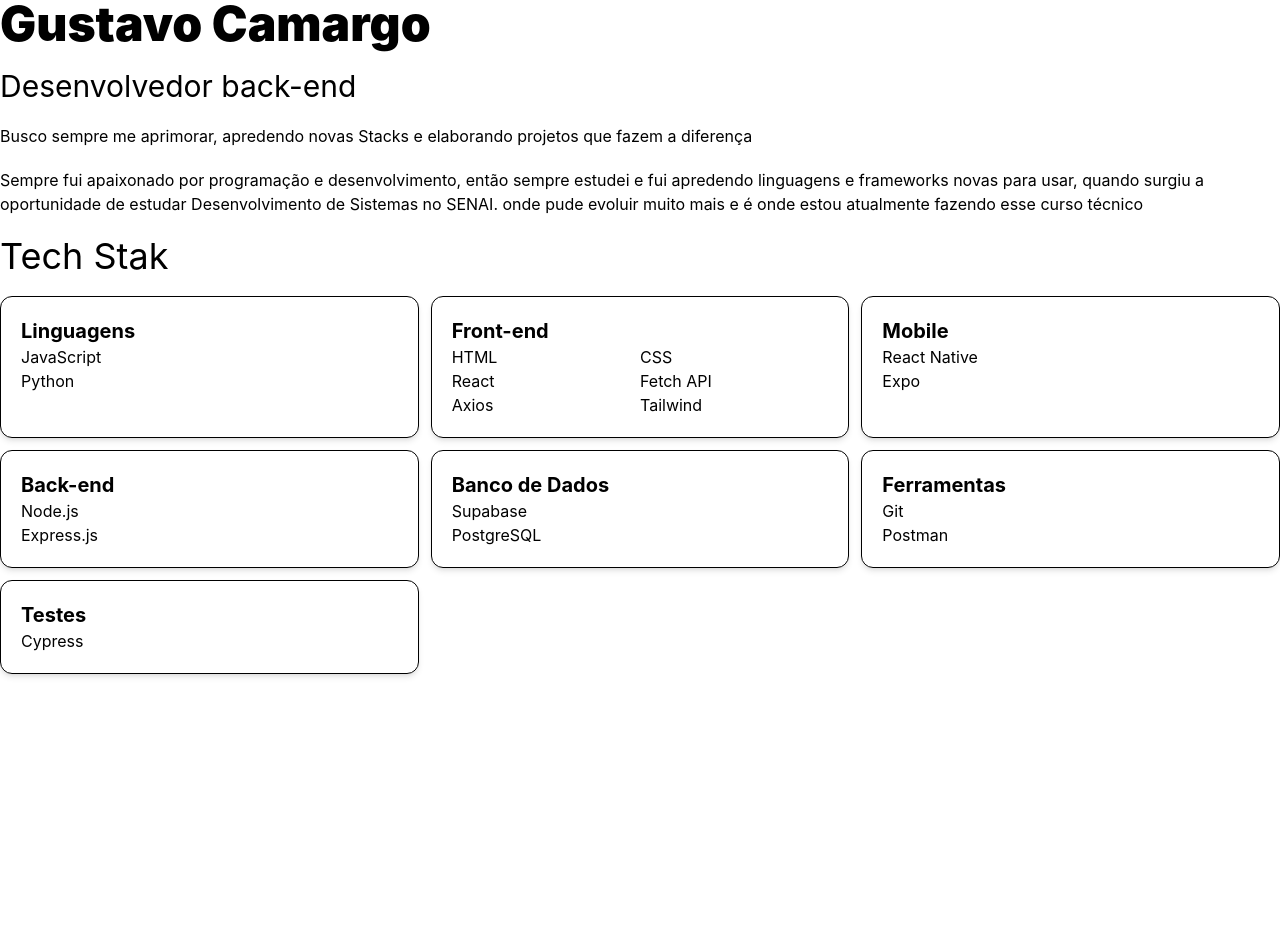
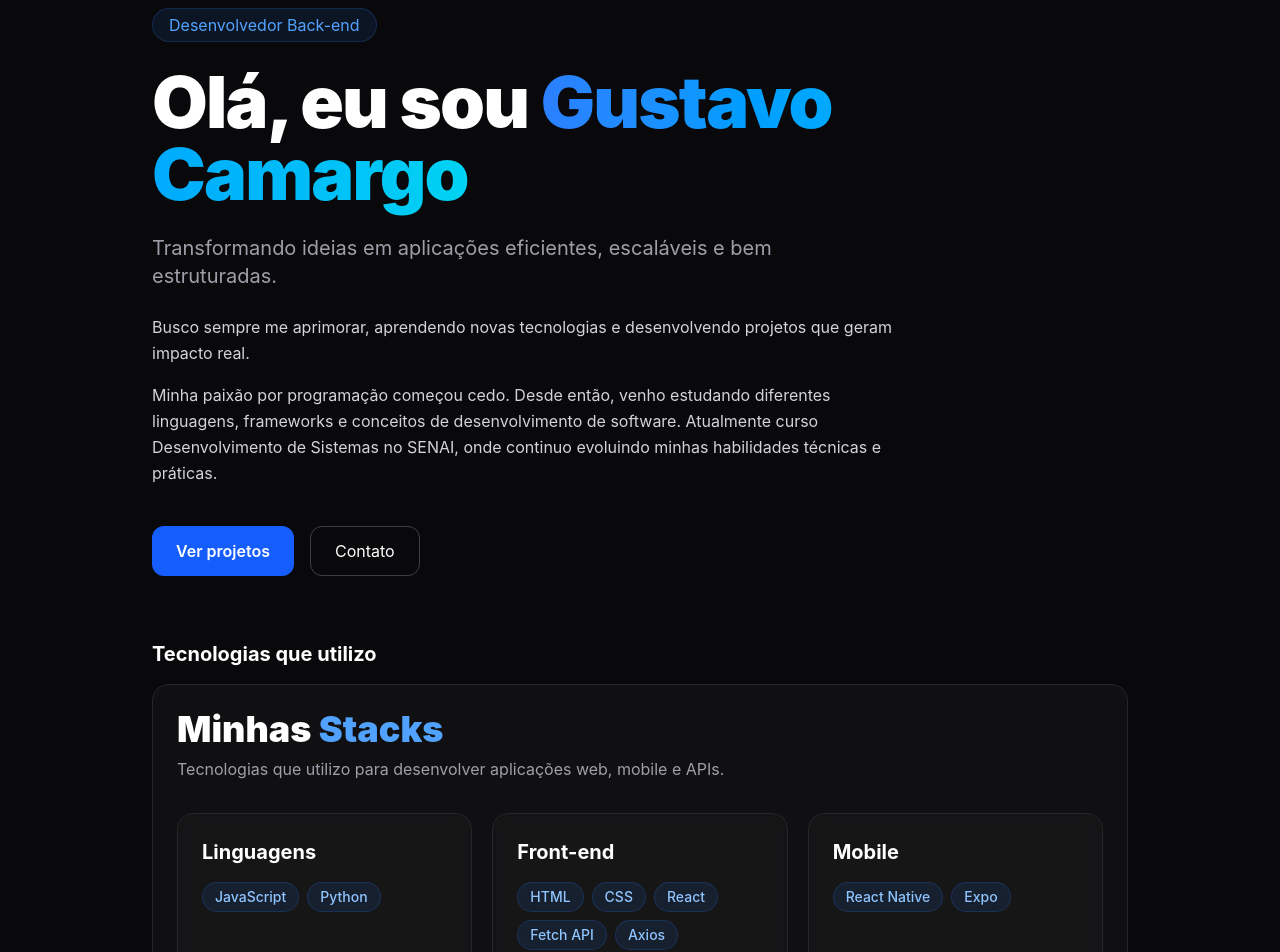
Before and after one commit to GustavoCamargo0/portifolio, a React (Vite) app: page / in a window 1280 px wide. Shown: the top 952 px of the page. Before the commit the page ends 800 px from the top, so only its background shows below. Built offline with nearby package versions, Linux system fonts and the light colour scheme.

Commit message:
estilização das paginas, pagina de projetos e projeto individual e pagina contato feita parcialmente

```diff
--- a/package.json
+++ b/package.json
@@ -13,6 +13,7 @@
     "@tailwindcss/vite": "^4.3.0",
     "react": "^19.2.6",
     "react-dom": "^19.2.6",
+    "react-icons": "^5.6.0",
     "react-router-dom": "^7.15.1",
     "tailwindcss": "^4.3.0"
   },
--- a/src/components/CardProjeto.jsx
+++ b/src/components/CardProjeto.jsx
@@ -1,15 +1,85 @@
+import { useNavigate } from "react-router-dom";
+
 export default function CardProjeto({ projeto }) {
-    return (
-        <>
-            <img src={projeto.img} />
+  const navigate = useNavigate();
 
-            <h1>{projeto.nome}</h1>
+  return (
+    <button
+      onClick={() => navigate(`/individualpro/${projeto.id}`)}
+      className="
+        group
+        w-full
+        overflow-hidden
+        rounded-2xl
+        border
+        border-zinc-200
+        bg-white
+        shadow-md
+        transition-all
+        duration-300
+        hover:-translate-y-2
+        hover:shadow-xl
+        hover:border-blue-500
+        text-left
+      "
+    >
+      <div className="overflow-hidden">
+        <img
+          src={projeto.img}
+          alt={projeto.nome}
+          className="
+            w-full
+            h-56
+            object-cover
+            transition-transform
+            duration-500
+            group-hover:scale-105
+          "
+        />
+      </div>
 
-            <p>{projeto.descrição}</p>
+      <div className="p-6 space-y-4">
+        <h2
+          className="
+            text-2xl
+            font-bold
+            text-zinc-900
+            group-hover:text-blue-600
+            transition-colors
+          "
+        >
+          {projeto.nome}
+        </h2>
 
-            {projeto.techs.map((tech, i) => (
-                <span key={i}>{tech}</span>
-            ))}
-        </>
-    )
+        <p className="text-zinc-600 line-clamp-3">
+          {projeto.descricao}
+        </p>
+
+        <div className="flex flex-wrap gap-2">
+          {projeto.techs.map((tech, i) => (
+            <span
+              key={i}
+              className="
+                px-3
+                py-1
+                rounded-full
+                text-sm
+                font-medium
+                bg-blue-100
+                text-blue-700
+              "
+            >
+              {tech}
+            </span>
+          ))}
+        </div>
+
+        <div className="pt-2 border-t border-zinc-100">
+          <span className="text-sm font-semibold text-blue-600">
+            Ver detalhes →
+          </span>
+        </div>
+      </div>
+    </button>
+  );
 }
--- a/src/components/ListaProjetos.jsx
+++ b/src/components/ListaProjetos.jsx
@@ -1,22 +1,37 @@
-import CardProjeto from "./CardProjeto"
+import CardProjeto from "./CardProjeto";
+import projetos from "../data/projetos";
 
-export default function ListaProjetos(){
+export default function ListaProjetos() {
+  return (
+    <section
+      id="projetos"
+      className="bg-zinc-950 text-white py-24"
+    >
+      <div className="max-w-7xl mx-auto px-6">
+        <div className="mb-12">
+          <span className="text-blue-400 font-semibold tracking-wider">
+            PORTFÓLIO
+          </span>
 
-    const projetos = [
-      {
-    id: 1,
-    name: "Sistema de Clientes",
-    description: "CRUD completo com Node e React",
-    image: "/img1.png",
-    techs: ["React", "Node", "PostgreSQL"]
-  },
-]
+          <h2 className="text-4xl md:text-5xl font-black mt-2">
+            Meus Projetos
+          </h2>
 
-  return (
-    <>
-     {projetos.map((projeto) => (
-      <CardProjeto key={projeto.id} projeto={projeto}/>
-     ))}
-    </>
-  )
+          <p className="mt-4 text-zinc-400 max-w-2xl">
+            Alguns dos projetos que desenvolvi durante meus estudos e
+            experiências práticas com desenvolvimento web.
+          </p>
+        </div>
+
+        <div className="grid gap-8 sm:grid-cols-2 xl:grid-cols-3">
+          {projetos.map((projeto) => (
+            <CardProjeto
+              key={projeto.id}
+              projeto={projeto}
+            />
+          ))}
+        </div>
+      </div>
+    </section>
+  );
 }
--- a/src/components/TechStak.jsx
+++ b/src/components/TechStak.jsx
@@ -1,5 +1,4 @@
 export default function TechStak() {
-
   const techStak = [
     {
       category: "Linguagens",
@@ -27,25 +26,63 @@
     },
     {
       category: "Testes",
-      tech: ["Cypress"]
+      tech: ["Cypress", "Selenium"]
     }
   ];
+
   return (
-    <>
-      <h1 className="text-4xl">Tech Stak</h1>
+    <section className="space-y-8">
+      <div>
+        <h2 className="text-4xl font-black">
+          Minhas <span className="text-blue-400">Stacks</span>
+        </h2>
 
-      <div className="grid grid-cols-1 md:grid-cols-3 gap-3">
+        <p className="text-zinc-400 mt-2">
+          Tecnologias que utilizo para desenvolver aplicações web,
+          mobile e APIs.
+        </p>
+      </div>
+
+      <div className="grid gap-5 md:grid-cols-2 xl:grid-cols-3">
         {techStak.map((item, index) => (
-          <div key={index} className="border rounded-xl p-5 shadow-md">
-            <h2 className="text-xl font-bold">{item.category}</h2>
-            <ul className={`${item.tech.length > 3 ? "grid grid-cols-2" : "grid grid-cols-1"}` }>
+          <div
+            key={index}
+            className="
+              p-6 rounded-2xl
+              border border-zinc-800
+              bg-zinc-900/50
+              backdrop-blur
+              hover:border-blue-500/50
+              hover:-translate-y-1
+              transition-all duration-300
+            "
+          >
+            <h3 className="text-xl font-bold mb-4">
+              {item.category}
+            </h3>
+
+            <div className="flex flex-wrap gap-2">
               {item.tech.map((tech, i) => (
-                <li key={i}>{tech}</li>
+                <span
+                  key={i}
+                  className="
+                    px-3 py-1
+                    rounded-full
+                    text-sm font-medium
+                    bg-blue-500/10
+                    border border-blue-500/20
+                    text-blue-300
+                    hover:bg-blue-500/20
+                    transition-colors
+                  "
+                >
+                  {tech}
+                </span>
               ))}
-            </ul>
+            </div>
           </div>
         ))}
       </div>
-    </>
+    </section>
   );
 }
--- /dev/null
+++ b/src/data/projetos.js
@@ -0,0 +1,28 @@
+ const projetos = [
+  {
+    id: 1,
+    nome: "CRUD Cafeteria",
+    descrição: "Sistema de gerenciamento para cafeteria com operações de cadastro, edição e remoção de dados.",
+    img: "/crud-cafeteria.png",
+    techs: ["React", "JavaScript", "CSS"],
+    github: "https://github.com/GustavoCamargo0/CRUD-cafeteria"
+  },
+  {
+    id: 2,
+    nome: "App Ticket Cantina",
+    descrição: "Aplicação para gerenciamento de tickets e pedidos em cantina escolar.",
+    img: "/ticket-cantina.png",
+    techs: ["React", "JavaScript", "CSS"],
+    github: "https://github.com/GustavoCamargo0/AppTicketCatina"
+  },
+  {
+    id: 3,
+    nome: "Cosmic Battle",
+    descrição: "Jogo com temática espacial envolvendo batalhas e mecânicas interativas.",
+    img: "/cosmic-battle.png",
+    techs: ["JavaScript", "HTML", "CSS"],
+    github: "https://github.com/GustavoCamargo0/Cosmic-Battle"
+  }
+]
+
+export default projetos
--- a/src/pages/Contato.jsx
+++ b/src/pages/Contato.jsx
@@ -5,7 +5,17 @@
 
   return (
     <>
-     <h1>oi</h1>
+     <h1>Contato</h1>
+      <form>
+        <input type="text" placeholder="Nome" />
+        <input type="text" placeholder="Email" />
+        <input type="text" placeholder="Assunto" />
+        <input type="text" placeholder="Mensagem" />
+        <button type='submit'>Enviar</button>
+      </form>
+      <a href="https://github.com/GustavoCamargo0">Github</a>
+      <a href="https://www.linkedin.com/in/gustavo-camargo-2a617a386/">Linkedin</a>
+      <a href="mailto:gustavo.fscamargo08@gmail.com">Email</a>
     </>
   )
 }
--- a/src/pages/Home.jsx
+++ b/src/pages/Home.jsx
@@ -1,20 +1,70 @@
-import { useState } from 'react'
-import TechStak from '../components/TechStak';
+import TechStak from "../components/TechStak";
+import { useNavigate } from "react-router-dom";
 
 function Home() {
 
+  const navigate = useNavigate()
 
   return (
-    <>
-      <div className='grid gap-5'>
-        <h1 className='text-5xl font-black'>Gustavo Camargo</h1>
-        <h2 className='text-3xl'>Desenvolvedor back-end</h2>
-        <p>Busco sempre me aprimorar, apredendo novas Stacks e elaborando projetos que fazem a diferença</p>
-        <p>Sempre fui apaixonado por programação e desenvolvimento, então sempre estudei e fui apredendo linguagens e frameworks novas para usar, quando surgiu a oportunidade de estudar Desenvolvimento de Sistemas no SENAI. onde pude evoluir muito mais e é onde estou atualmente fazendo esse curso técnico</p>
-        <TechStak />
+    <section className="min-h-[90vh] flex items-center bg-zinc-950 text-white p-2">
+      <div className="max-w-5xl mx-auto px-6">
+        <div className="space-y-6">
+          <span className="inline-block px-4 py-1 rounded-full bg-blue-500/10 text-blue-400 border border-blue-500/20">
+            Desenvolvedor Back-end
+          </span>
+
+          <h1 className="text-5xl md:text-7xl font-black tracking-tight">
+            Olá, eu sou{" "}
+            <span className="bg-linear-to-r from-blue-500 to-cyan-400 bg-clip-text text-transparent">
+              Gustavo Camargo
+            </span>
+          </h1>
+
+          <p className="text-xl text-zinc-400 max-w-2xl">
+            Transformando ideias em aplicações eficientes, escaláveis e bem
+            estruturadas.
+          </p>
+
+          <div className="space-y-4 max-w-3xl text-zinc-300 leading-relaxed">
+            <p>
+              Busco sempre me aprimorar, aprendendo novas tecnologias e
+              desenvolvendo projetos que geram impacto real.
+            </p>
+
+            <p>
+              Minha paixão por programação começou cedo. Desde então, venho
+              estudando diferentes linguagens, frameworks e conceitos de
+              desenvolvimento de software. Atualmente curso Desenvolvimento de
+              Sistemas no SENAI, onde continuo evoluindo minhas habilidades
+              técnicas e práticas.
+            </p>
+          </div>
+
+          <div className="flex flex-wrap gap-4 pt-4">
+
+          <button onClick={() => navigate('/projetos') }  className="px-6 py-3 rounded-xl bg-blue-600 hover:bg-blue-700 transition-all duration-300 font-semibold">
+            Ver projetos
+          </button>
+
+           <button onClick={() => navigate('/contato')}    className="px-6 py-3 rounded-xl border border-zinc-700 hover:border-blue-500 hover:text-blue-400 transition-all duration-300">
+            Contato
+           </button>
+          </div>
+
+          <div className="pt-10">
+            <h3 className="text-xl font-bold mb-4">
+              Tecnologias que utilizo
+            </h3>
+
+            <div className="p-6 rounded-2xl border border-zinc-800 bg-zinc-900/50 backdrop-blur">
+              <TechStak />
+            </div>
+
+          </div>
+        </div>
       </div>
-    </>
-  )
+    </section>
+  );
 }
 
 export default Home;
--- a/src/routes/Rotas.jsx
+++ b/src/routes/Rotas.jsx
@@ -4,6 +4,7 @@
 
 import Home from '../pages/Home'
 import Projetos from '../pages/Projetos'
+import IndividualPro from '../pages/IndividualPro'
 import Contato from '../pages/Contato'
 
 export const router = createBrowserRouter([
@@ -16,6 +17,10 @@
         element: <Projetos />
     },
     {
+        path: '/individualpro/:id',
+        element: <IndividualPro/>
+    },
+    {
         path: '/contato',
         element: <Contato />
     }
```
Also changed, not shown: src/pages/IndividualPro.jsx (added, +67 -0 lines), 1 other file (tests, documents, lock files or other folders).
